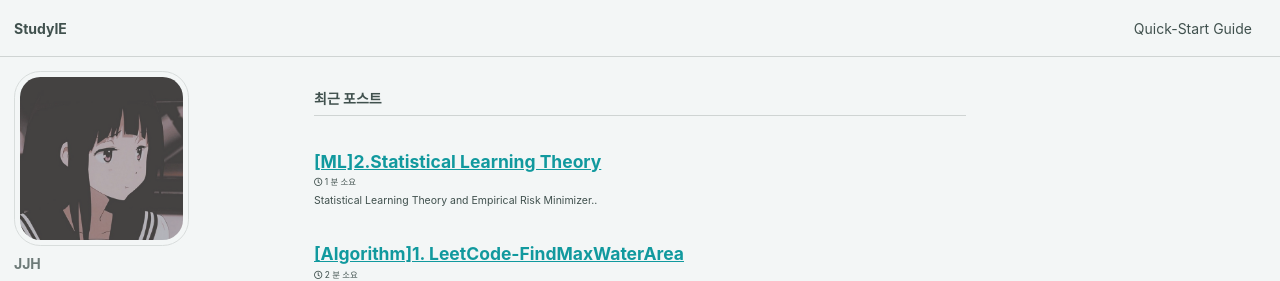
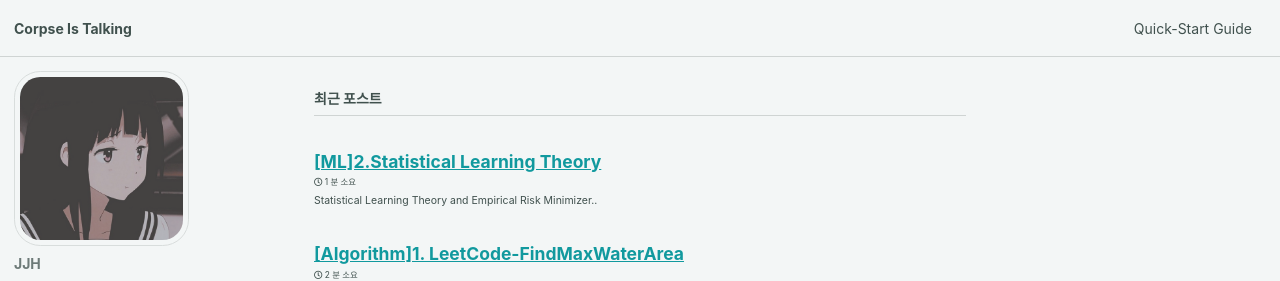
Before and after one commit to Corpse-is-Talking/Corpse-is-Talking.github.io, a Jekyll site: the page built from index.html, in a window 1280 px wide. Shown: the top 281 px of the page. Built offline with Jekyll 4.4.1, drawn with Linux system fonts in a browser that asks for light colours; cached includes are drawn as plain includes; the list of posts is cut into pages by our own code.

Commit message:
20210817 comments

```diff
--- a/_config.yml
+++ b/_config.yml
@@ -16,7 +16,7 @@ minimal_mistakes_skin    : "mint" # "air", "aqua", "contrast", "dark", "dirt", "
 
 # Site Settings
 locale                   : "ko-KR"
-title                    : "StudyIE"
+title                    : "Corpse Is Talking"
 title_separator          : "-"
 subtitle                 : # site tagline that appears below site title in masthead
 name                     : "JJH"
@@ -30,9 +30,9 @@ masthead_title           : # overrides the website title displayed in the masthe
 # breadcrumbs            : false # true, false (default)
 words_per_minute         : 200
 comments:
-  provider               : # false (default), "disqus", "discourse", "facebook", "staticman", "staticman_v2", "utterances", "custom"
+  provider               : "disqus" # false (default), "disqus", "discourse", "facebook", "staticman", "staticman_v2", "utterances", "custom"
   disqus:
-    shortname            : # https://help.disqus.com/customer/portal/articles/466208-what-s-a-shortname-
+    shortname            : 'https-corpse-is-talking-github-io-1'
   discourse:
     server               : # https://meta.discourse.org/t/embedding-discourse-comments-via-javascript/31963 , e.g.: meta.discourse.org
   facebook:
@@ -287,4 +287,3 @@ highlighter: rouge
 lsi: false
 excerpt_separator: "\n\n"
 incremental: false
-disqus_shortname: 'https-corpse-is-talking-github-io-1'
```
